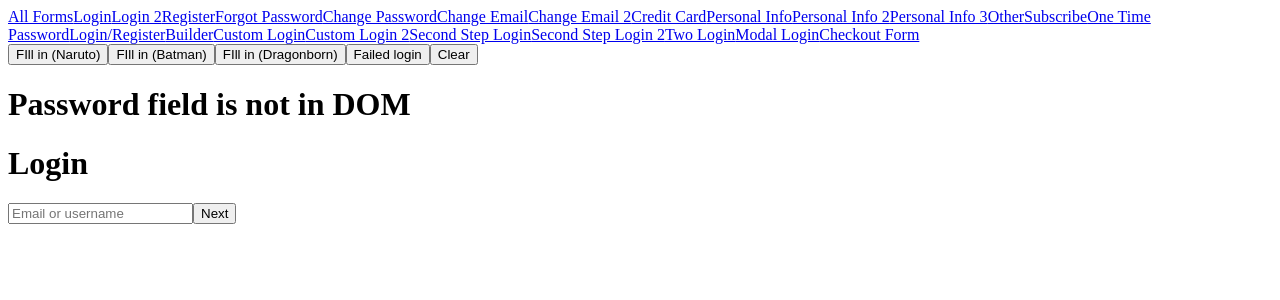
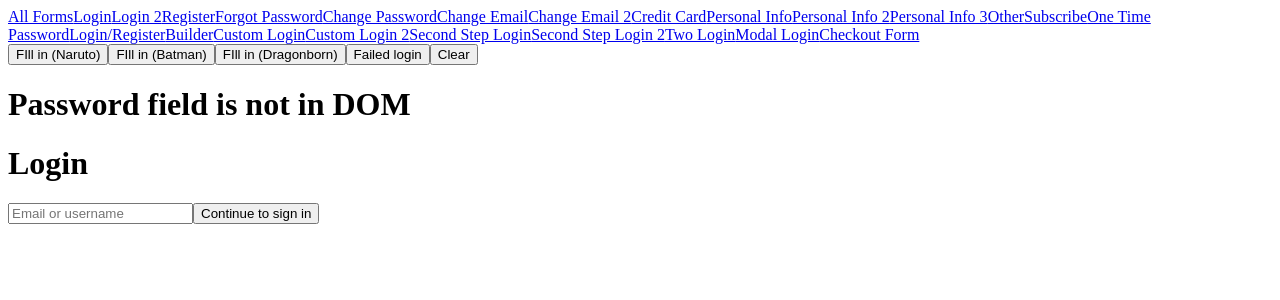
Before and after one commit to NordPass/autofill-samples, a React (Vite) app: page /#/secondStepLogin in a window 1280 px wide. Shown: the top 300 px of the page. Built offline with nearby package versions, Linux system fonts and the light colour scheme.

Commit message:
refactor: second step login forms

```diff
--- a/src/Forms/HiddenSecondStepLogin.tsx
+++ b/src/Forms/HiddenSecondStepLogin.tsx
@@ -63,7 +63,7 @@ export const HiddenSecondStepLogin = () => {
       <h1 className="text-4xl mb-3">Hidden password field</h1>
 
       <form className="flex flex-col items-start mt-3">
-        <h1 className="text-2xl mb-3">Enter email or username to login</h1>
+        <h1 className="text-2xl mb-3">Login</h1>
         <input
           ref={username}
           className="input input-bordered w-full max-w-xs"
@@ -76,7 +76,7 @@ export const HiddenSecondStepLogin = () => {
             type="button"
             onClick={() => new Promise(resolve => setTimeout(() => resolve(setSubmit(true)), 500))}
           >
-            Continue
+            Continue to login
           </button>
         ) : ''}
         <div className={`${submit ? 'block' : 'hidden'}`}>
--- a/src/Forms/SecondStepLogin.tsx
+++ b/src/Forms/SecondStepLogin.tsx
@@ -75,7 +75,7 @@ export const SecondStepLogin = () => {
             className="btn btn-outline mt-3"
             type="button"
             onClick={() => setSubmit(true)}>
-              Next
+              Continue to sign in
           </button>}
         {submit && (
           <>
```
